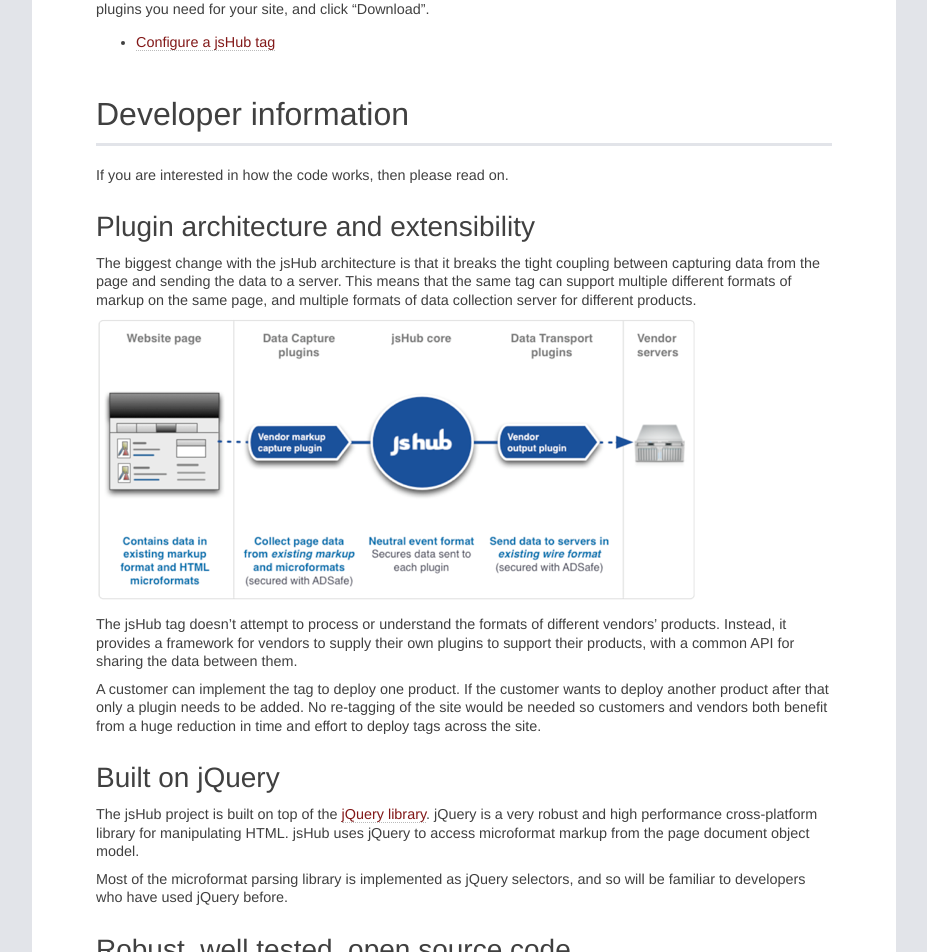
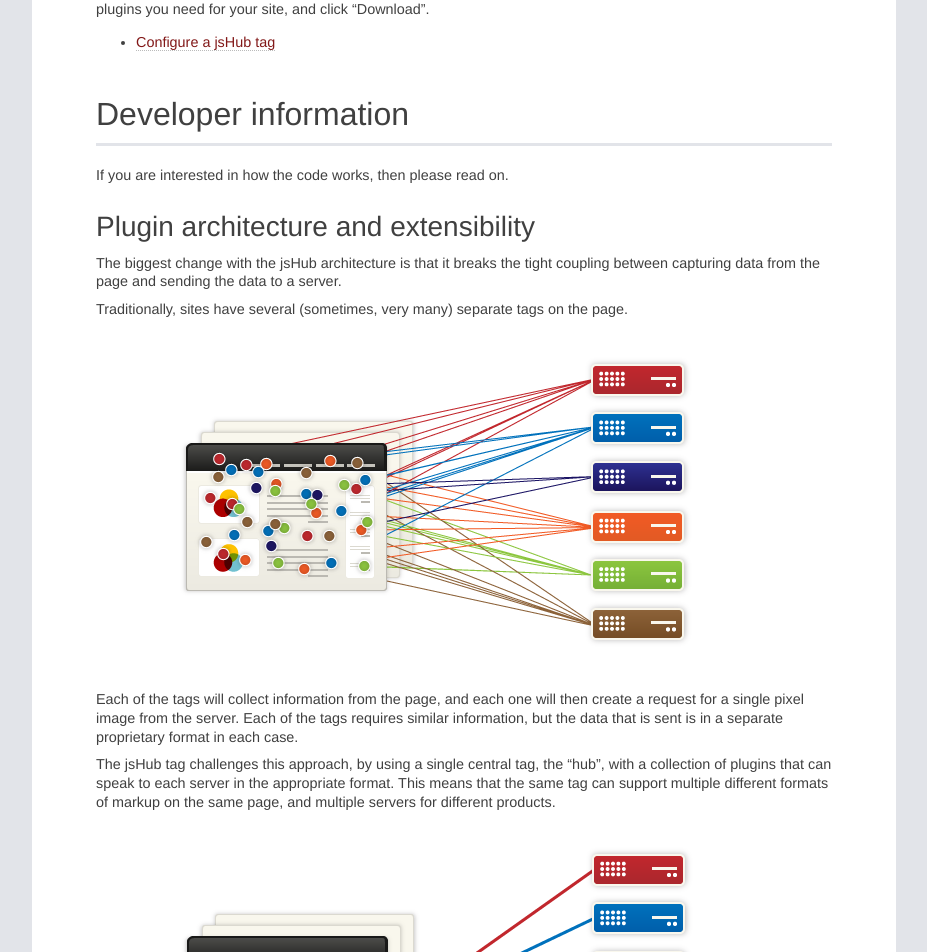
Before and after one commit to jshub/jshub.github.com, a Jekyll site: the page built from projects/jshub/index.markdown, in a window 1280 px wide and 1400 px high. Shown: the part 448-1400 px from the top of the window, without its empty margins (176-1103 px from the left). Built offline with Jekyll 4.4.1, drawn with Linux system fonts in a browser that asks for light colours; some of the changed text lies outside the part shown.

Commit message:
Update images on project page

```diff
--- a/projects/jshub/index.markdown
+++ b/projects/jshub/index.markdown
@@ -32,18 +32,21 @@
 If you are interested in how the code works, then please read on.
 
 ## Plugin architecture and extensibility ##
-The biggest change with the jsHub architecture is that it breaks the tight coupling between capturing data from the page and sending the data to a server. This means that the same tag can support multiple different formats of markup on the same page, and multiple formats of data collection server for different products.
+The biggest change with the jsHub architecture is that it breaks the tight coupling between capturing data from the page and sending the data to a server.
 
-![jsHub plugin architecture](/images/jshub/jsHub_plugin_architecture.png)
+Traditionally, sites have several (sometimes, very many) separate tags on the page.
+
+![Multiple tags on a single page](/images/jshub/plugin_architecture_before.png)
+
+Each of the tags will collect information from the page, and each one will then create a request for a single pixel image from the server. Each of the tags requires similar information, but the data that is sent is in a separate proprietary format in each case.
+
+The jsHub tag challenges this approach, by using a single central tag, the "hub", with a collection of plugins that can speak to each server in the appropriate format. This means that the same tag can support multiple different formats of markup on the same page, and multiple servers for different products.
+
+![jsHub plugin architecture](/images/jshub/plugin_architecture_after.png)
 
 The jsHub tag doesn't attempt to process or understand the formats of different vendors' products. Instead, it provides a framework for vendors to supply their own plugins to support their products, with a common API for sharing the data between them.
 
 A customer can implement the tag to deploy one product. If the customer wants to deploy another product after that only a plugin needs to be added. No re-tagging of the site would be needed so customers and vendors both benefit from a huge reduction in time and effort to deploy tags across the site.
-
-## Built on jQuery ##
-The jsHub project is built on top of the [jQuery library](http://jquery.com/). jQuery is a very robust and high performance cross-platform library for manipulating HTML. jsHub uses jQuery to access microformat markup from the page document object model.
-
-Most of the microformat parsing library is implemented as jQuery selectors, and so will be familiar to developers who have used jQuery before.
 
 ## Robust, well tested, open source code ##
 Traditionally it has been difficult to test JavaScript thoroughly. Unlike server applications, the script must run in a great variety of different environments, on different browsers and operating systems, and shares a global namespace with other code on the page. There has not been anything nearly equivalent to the robust automated tools for testing Java and other server code.
@@ -82,4 +85,6 @@
 
 The developer application is a Ruby on Rails application that contains the code, the tests, and some scripts to run the tests from the command line. You can also see the [unit tests online](/core/), running from the same application.
 
-Please send any feedback, bug reports or comments to <info@jshub.org> to get through to one of the team. Thanks!
+Please send any feedback, bug reports or comments to <info@jshub.org> to get through to one of the team.
+
+Thanks!
```
Also changed, not shown: images/jshub/plugin_architecture_after.png (added), images/jshub/plugin_architecture_before.png (added).
